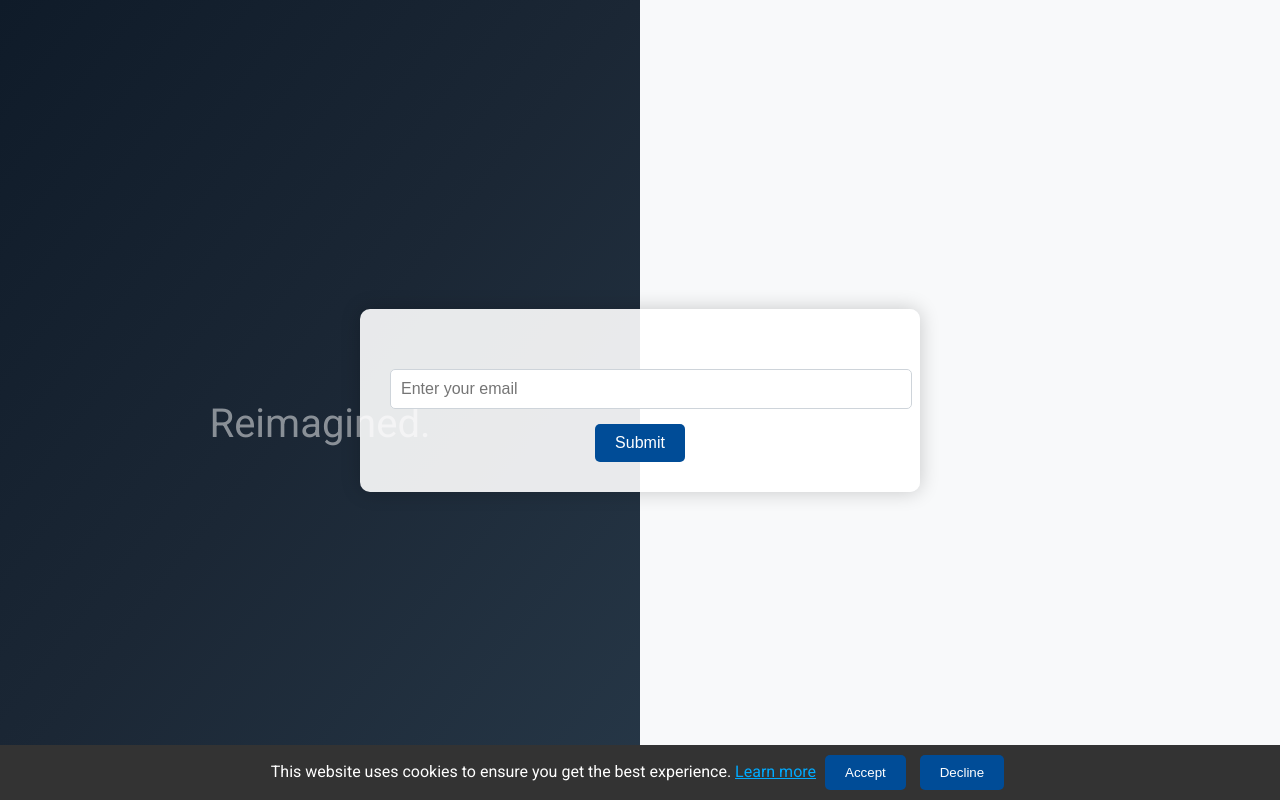
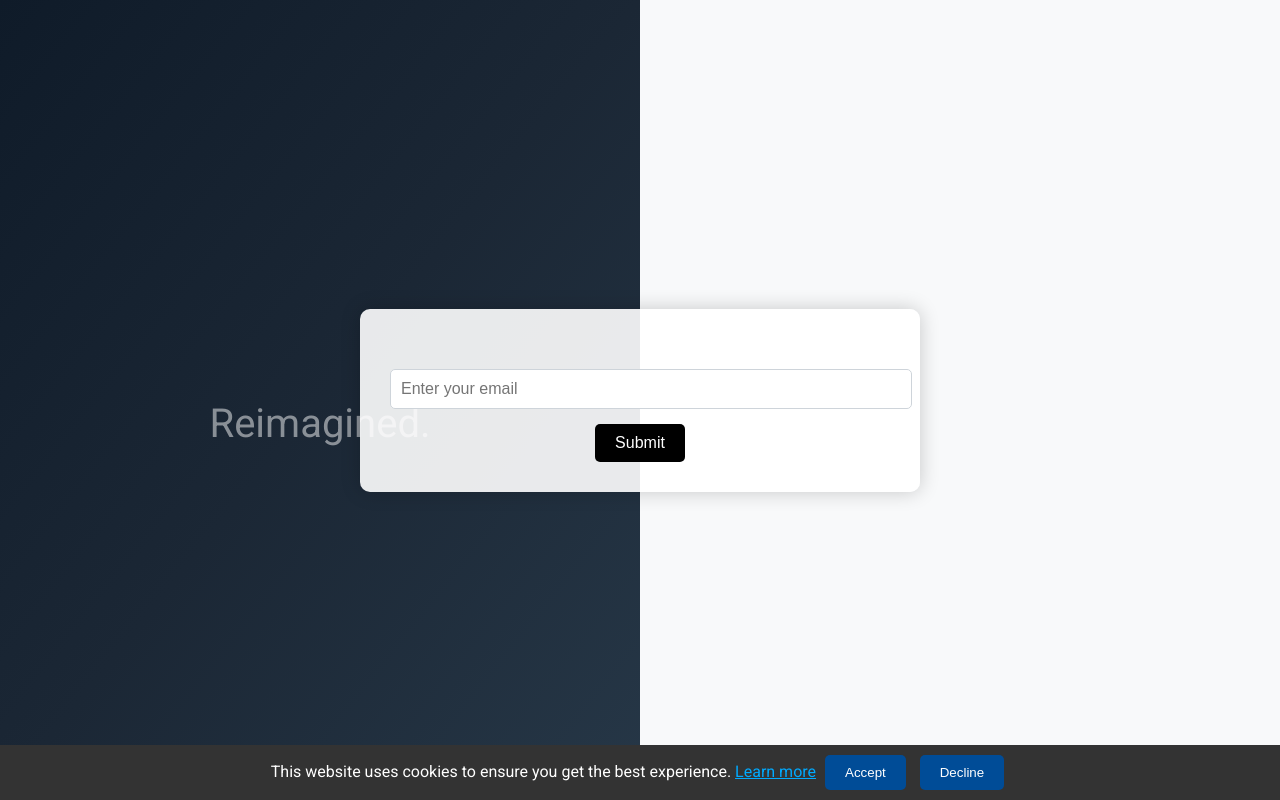
Before and after one commit to svan-b/my-flask-app, a Python web app: template templates/coming_soon.html in a window 1280 px wide. Run offline with Jinja, Linux system fonts and the light colour scheme; the template is opened without the code that fills it, so the values that code supplies are empty.

Commit message:
minor changes to style

```diff
--- a/static/css/coming_soon.css
+++ b/static/css/coming_soon.css
@@ -101,7 +101,7 @@ body {
 }
 
 .btn-primary {
-    background-color: #004c97;
+    background-color: #000000;
     color: #fff;
     padding: 10px 20px;
     border: none;
@@ -111,7 +111,7 @@ body {
 }
 
 .btn-primary:hover {
-    background-color: #003366;
+    background-color: #23282d;
 }
 
 .hidden {
```
